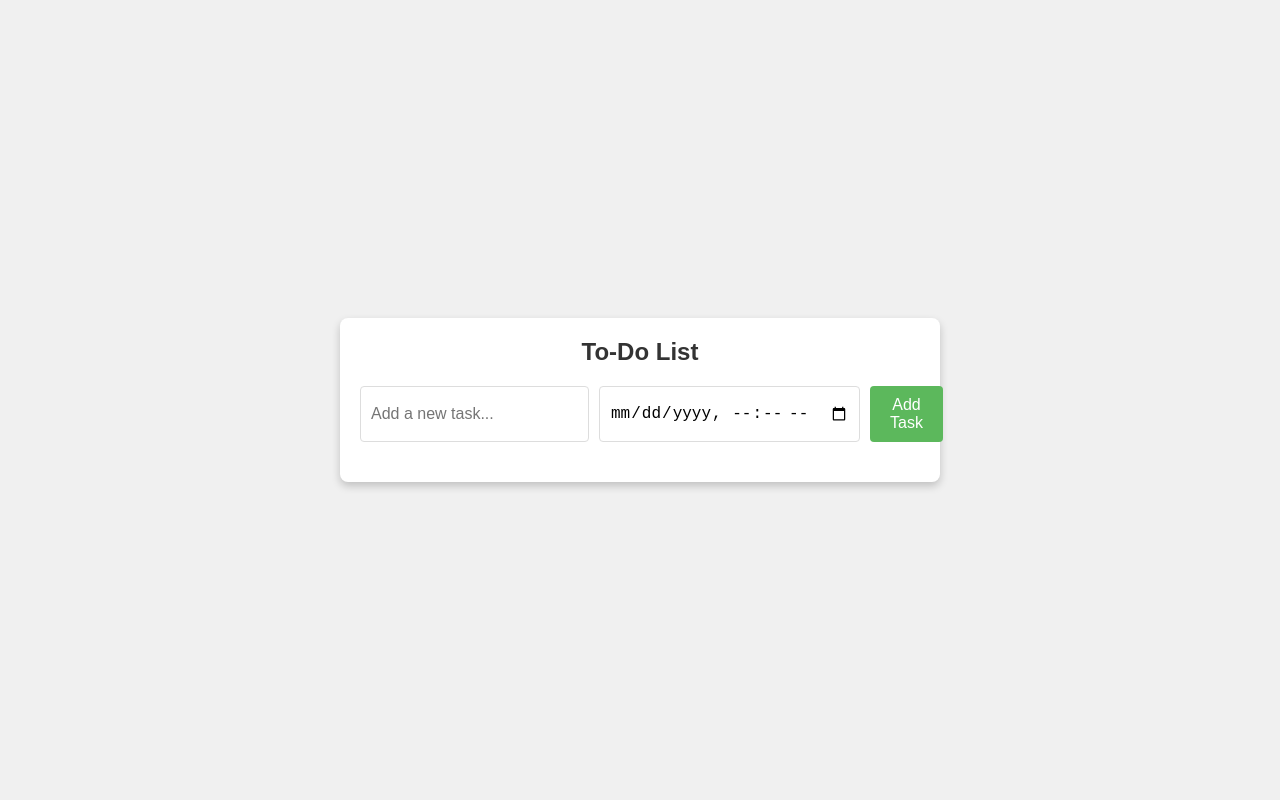
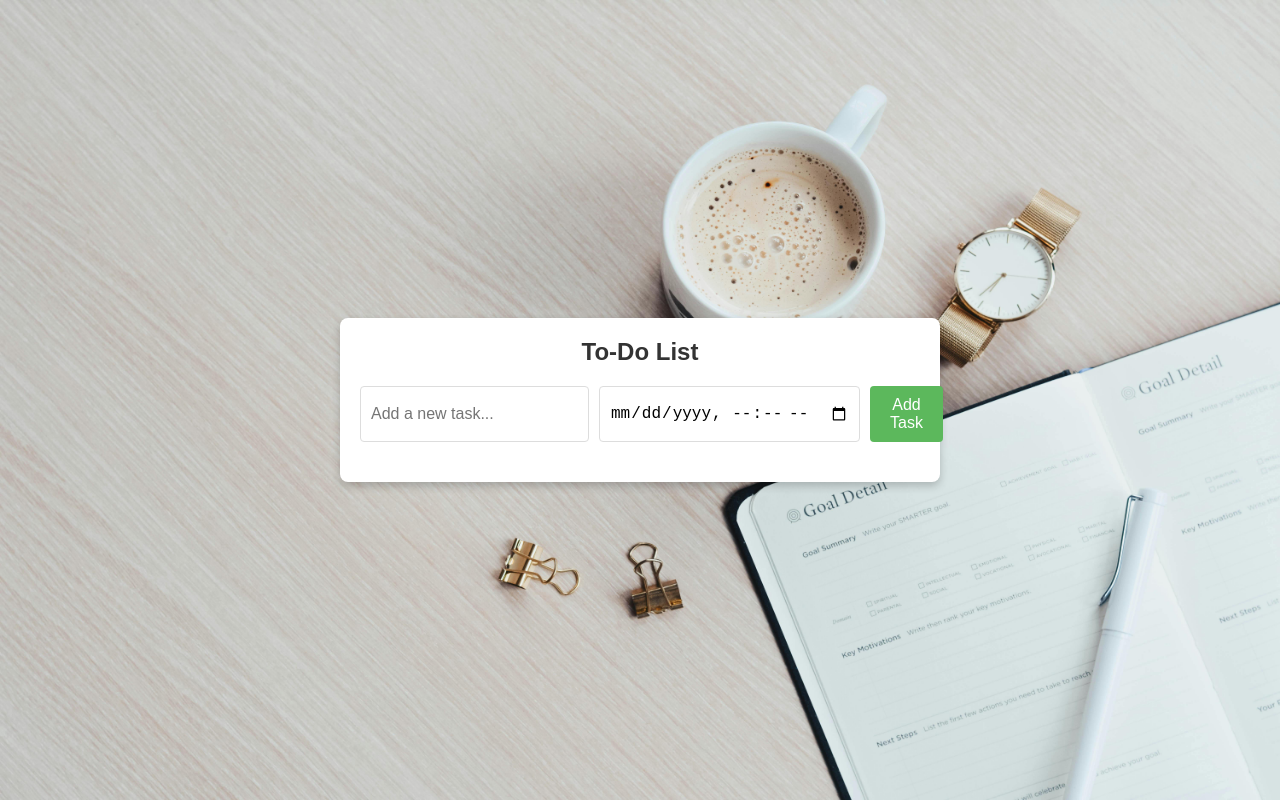
Before and after one commit to prashant-2k4/SCT_WD_4, a plain HTML site: page index.html in a window 1280 px wide. Drawn offline with Linux system fonts and the light colour scheme.

Commit message:
Update style.css

```diff
--- a/style.css
+++ b/style.css
@@ -10,7 +10,10 @@ body {
     justify-content: center;
     min-height: 100vh;
     font-family: Arial, sans-serif;
-    background-color: #f0f0f0;
+    background-image: url(todo.jpg);
+    background-repeat: no-repeat;
+    background-attachment: fixed;
+    background-size: 100% 100%;
 }
 
 .todo-app {
```
